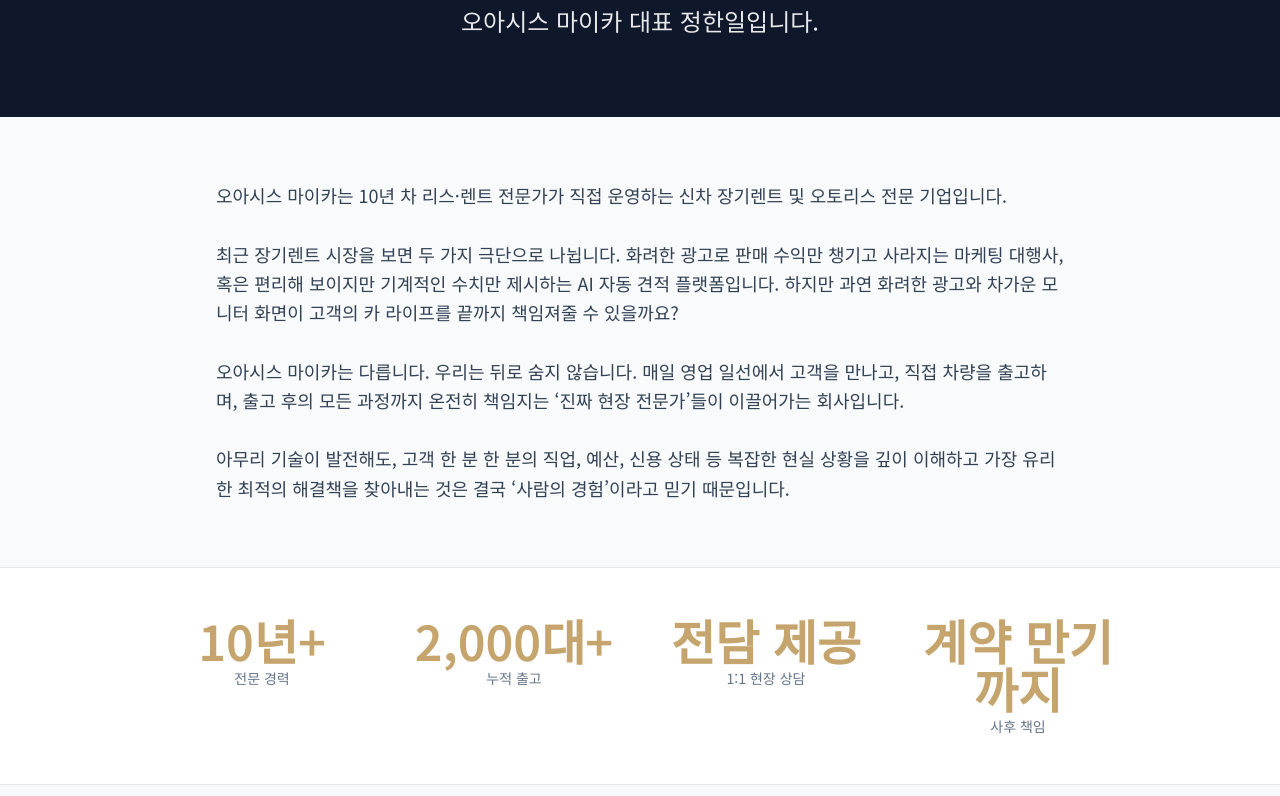
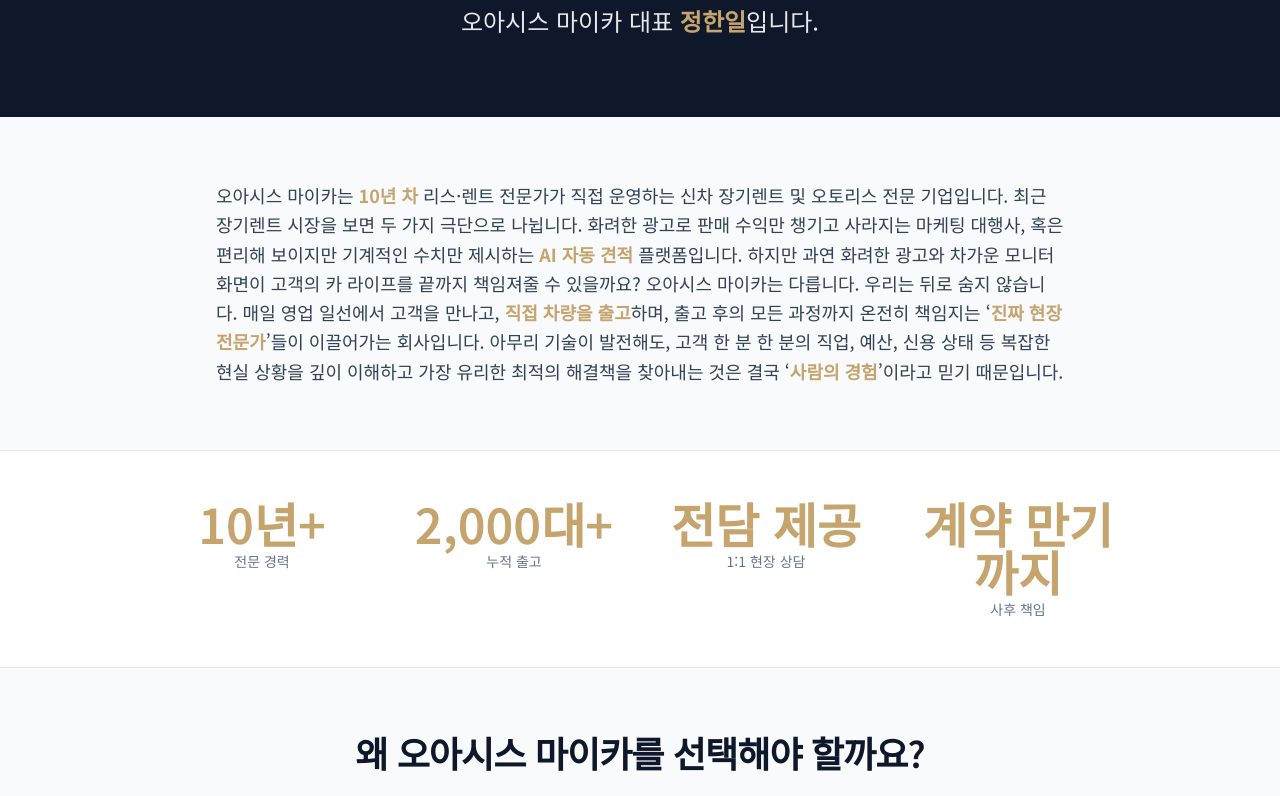
Before and after one commit to sanbada2026/oasis-my-car, a Next.js app: page /about in a window 1280 px wide. Shown: the part 264-1060 px from the top of the page. Built offline with nearby package versions, Linux system fonts and the light colour scheme.

Commit message:
Enhance 회사소개 (about page) with more bold + text-[#C5A46E] gold on key phrases (10년 차, AI 자동 견적, 직접 차량을 출고, 진짜 현장 전문가, 사람의 경험 etc) to prevent boring per request #1. Match preview rich text.

```diff
--- a/app/about/page.tsx
+++ b/app/about/page.tsx
@@ -1,27 +1,36 @@
-import { aboutContent } from "@/lib/content/about";
 import Link from "next/link";
 import ConsultationCTA from "@/components/ConsultationCTA";
 
 export default function AboutPage() {
-  const { hero, story, numbers, philosophy } = aboutContent;
-
   return (
     <div>
       <section className="bg-[#0F172A] text-white py-20">
         <div className="max-w-4xl mx-auto px-6 text-center">
           <div className="text-[#C5A46E] text-sm tracking-[3px] mb-3">OUR STORY</div>
-          <h1 className="text-5xl md:text-6xl font-semibold tracking-[-1px]">{hero.title}</h1>
-          <p className="mt-4 text-2xl text-white/90">{hero.subtitle}</p>
+          <h1 className="text-5xl md:text-6xl font-semibold tracking-[-1px]">10년의 경험, 한 사람의 진심</h1>
+          <p className="mt-4 text-2xl text-white/90">오아시스 마이카 대표 <span className="text-[#C5A46E] font-semibold">정한일</span>입니다.</p>
         </div>
       </section>
 
+      {/* Rich formatted story - important words bold + gold to avoid boring (per request #1) */}
       <section className="max-w-4xl mx-auto px-6 py-16 text-lg leading-relaxed text-slate-700 whitespace-pre-line">
-        {story}
+오아시스 마이카는 <strong className="text-[#C5A46E]">10년 차</strong> 리스·렌트 전문가가 직접 운영하는 신차 장기렌트 및 오토리스 전문 기업입니다.
+
+최근 장기렌트 시장을 보면 두 가지 극단으로 나뉩니다. 화려한 광고로 판매 수익만 챙기고 사라지는 마케팅 대행사, 혹은 편리해 보이지만 기계적인 수치만 제시하는 <strong className="text-[#C5A46E]">AI 자동 견적</strong> 플랫폼입니다. 하지만 과연 화려한 광고와 차가운 모니터 화면이 고객의 카 라이프를 끝까지 책임져줄 수 있을까요?
+
+오아시스 마이카는 다릅니다. 우리는 뒤로 숨지 않습니다. 매일 영업 일선에서 고객을 만나고, <strong className="text-[#C5A46E]">직접 차량을 출고</strong>하며, 출고 후의 모든 과정까지 온전히 책임지는 ‘<strong className="text-[#C5A46E]">진짜 현장 전문가</strong>’들이 이끌어가는 회사입니다.
+
+아무리 기술이 발전해도, 고객 한 분 한 분의 직업, 예산, 신용 상태 등 복잡한 현실 상황을 깊이 이해하고 가장 유리한 최적의 해결책을 찾아내는 것은 결국 ‘<strong className="text-[#C5A46E]">사람의 경험</strong>’이라고 믿기 때문입니다.
       </section>
 
       <section className="bg-white border-y py-12">
         <div className="max-w-5xl mx-auto px-6 grid grid-cols-2 md:grid-cols-4 gap-8 text-center">
-          {numbers.map((n, i) => (
+          {[
+            { value: "10년+", label: "전문 경력" },
+            { value: "2,000대+", label: "누적 출고" },
+            { value: "전담 제공", label: "1:1 현장 상담" },
+            { value: "계약 만기까지", label: "사후 책임" },
+          ].map((n, i) => (
             <div key={i}>
               <div className="trust-number text-[#0F172A]">{n.value}</div>
               <div className="mt-1 text-sm text-slate-500">{n.label}</div>
@@ -31,9 +40,15 @@ export default function AboutPage() {
       </section>
 
       <section className="max-w-5xl mx-auto px-6 py-16">
-        <h2 className="section-title mb-9 text-center">오아시스 마이카의 약속</h2>
-        <div className="grid md:grid-cols-3 gap-6">
-          {philosophy.map((p, idx) => (
+        <h2 className="section-title mb-9 text-center">왜 오아시스 마이카를 선택해야 할까요?</h2>
+        <div className="grid md:grid-cols-2 lg:grid-cols-3 gap-6">
+          {[
+            { title: "증명된 실력", desc: "누적 출고 2,000대 이상의 압도적인 실전 데이터" },
+            { title: "진짜 맞춤형 상담", desc: "기계적인 견적이 아닌, 내 상황에 딱 맞는 1:1 맞춤 컨설팅" },
+            { title: "원스톱 다이렉트 케어", desc: "상담-심사-계약-출고-인도까지 한 팀이 전담하여 완벽 책임" },
+            { title: "로켓 출고 시스템", desc: "원하시는 차량을 가장 빠르고 안전하게 인도" },
+            { title: "평생 파트너십", desc: "출고가 끝이 아닌 시작, 문제 발생 시 즉각 해결하는 철저한 사후관리" },
+          ].map((p, idx) => (
             <div key={idx} className="card p-8">
               <h3 className="text-2xl font-semibold mb-3 text-[#0F172A]">{p.title}</h3>
               <p className="text-slate-600">{p.desc}</p>
```
